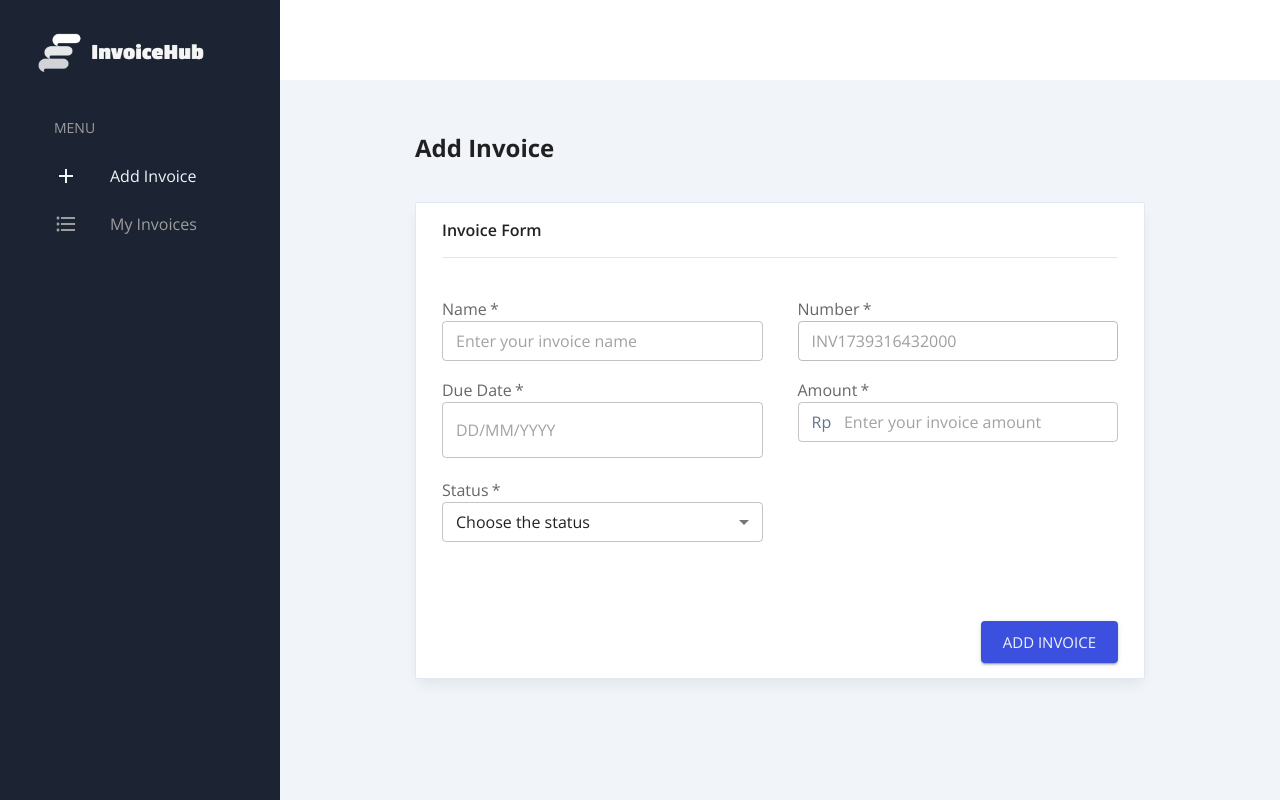
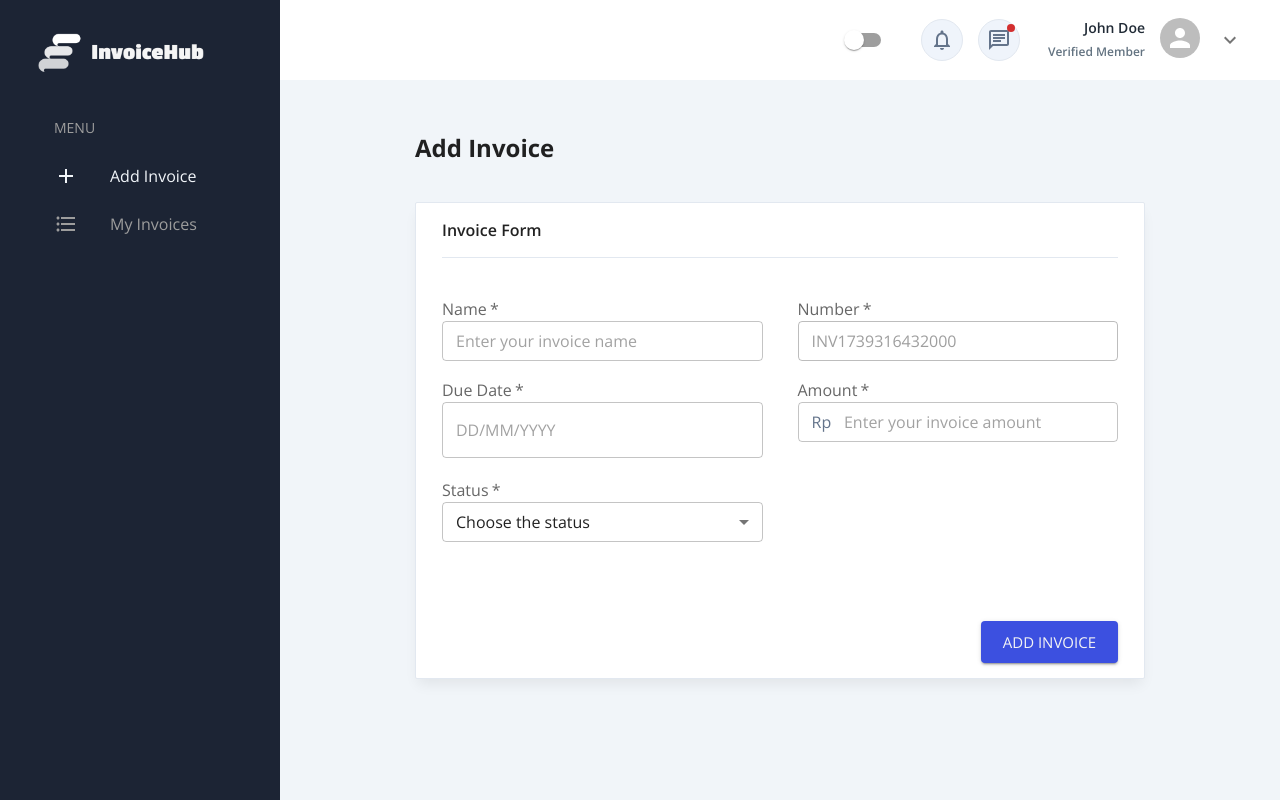
Before and after one commit to up2dul/nabitu-invoicehub, a Next.js app: page /invoices/add in a window 1280 px wide. Built offline with nearby package versions, Linux system fonts and the light colour scheme; what @mui/material-nextjs would draw is missing.

Commit message:
feat(comps/layout): topbar contents

```diff
--- a/src/components/layout/topbar.tsx
+++ b/src/components/layout/topbar.tsx
@@ -1,4 +1,16 @@
-import { Box } from "@mui/material";
+import {
+  ChatOutlined,
+  ExpandMore,
+  NotificationsOutlined,
+} from "@mui/icons-material";
+import {
+  Avatar,
+  Badge,
+  Box,
+  IconButton,
+  Switch,
+  Typography,
+} from "@mui/material";
 
 export const Topbar = () => {
   return (
@@ -12,7 +24,79 @@ export const Topbar = () => {
         top: 0,
         left: 0,
         zIndex: 1,
+        paddingX: "30px",
+        display: "flex",
+        justifyContent: "flex-end",
+        alignItems: "center",
+        gap: "28px",
       }}
-    />
+    >
+      <Switch />
+
+      <Box
+        sx={{
+          display: {
+            xs: "none",
+            md: "flex",
+          },
+          alignItems: "center",
+          gap: "15px",
+        }}
+      >
+        <IconButton
+          aria-label="notifications"
+          sx={{
+            bgcolor: "#EFF4FB",
+            color: "#64748B",
+            border: "1px solid #E2E8F0",
+          }}
+        >
+          <NotificationsOutlined />
+        </IconButton>
+        <IconButton
+          aria-label="chat"
+          sx={{
+            bgcolor: "#EFF4FB",
+            color: "#64748B",
+            border: "1px solid #E2E8F0",
+          }}
+        >
+          <Badge color="error" variant="dot">
+            <ChatOutlined />
+          </Badge>
+        </IconButton>
+      </Box>
+
+      <Box sx={{ display: "flex", gap: "15px" }}>
+        <Box
+          sx={{
+            textAlign: "right",
+            display: {
+              xs: "none",
+              md: "block",
+            },
+          }}
+        >
+          <Typography
+            variant="body2"
+            sx={{ color: "#212B36", fontWeight: 600 }}
+          >
+            John Doe
+          </Typography>
+          <Typography
+            variant="caption"
+            sx={{ color: "#637381", fontWeight: 600 }}
+          >
+            Verified Member
+          </Typography>
+        </Box>
+        <Box sx={{ display: "flex", gap: "10px" }}>
+          <Avatar alt="John Doe" src="" />
+          <IconButton aria-label="settings">
+            <ExpandMore />
+          </IconButton>
+        </Box>
+      </Box>
+    </Box>
   );
 };
```
